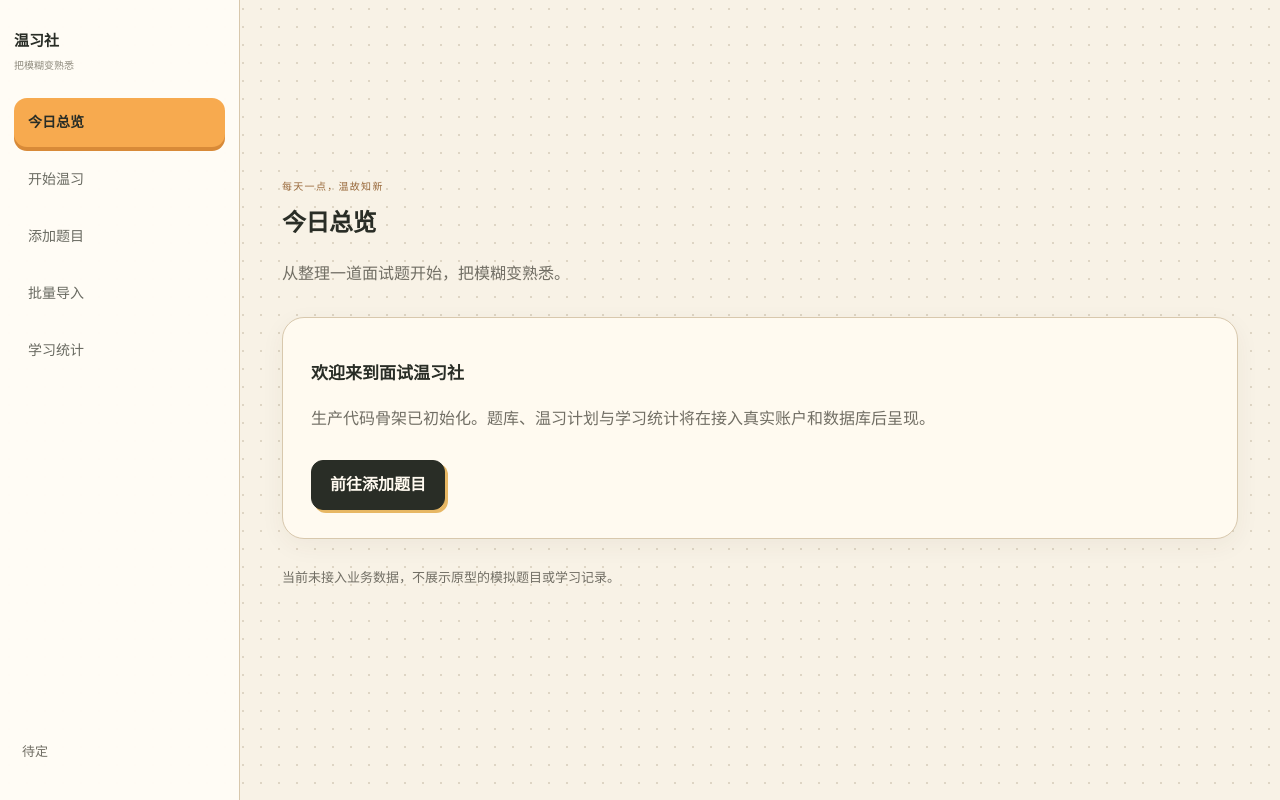
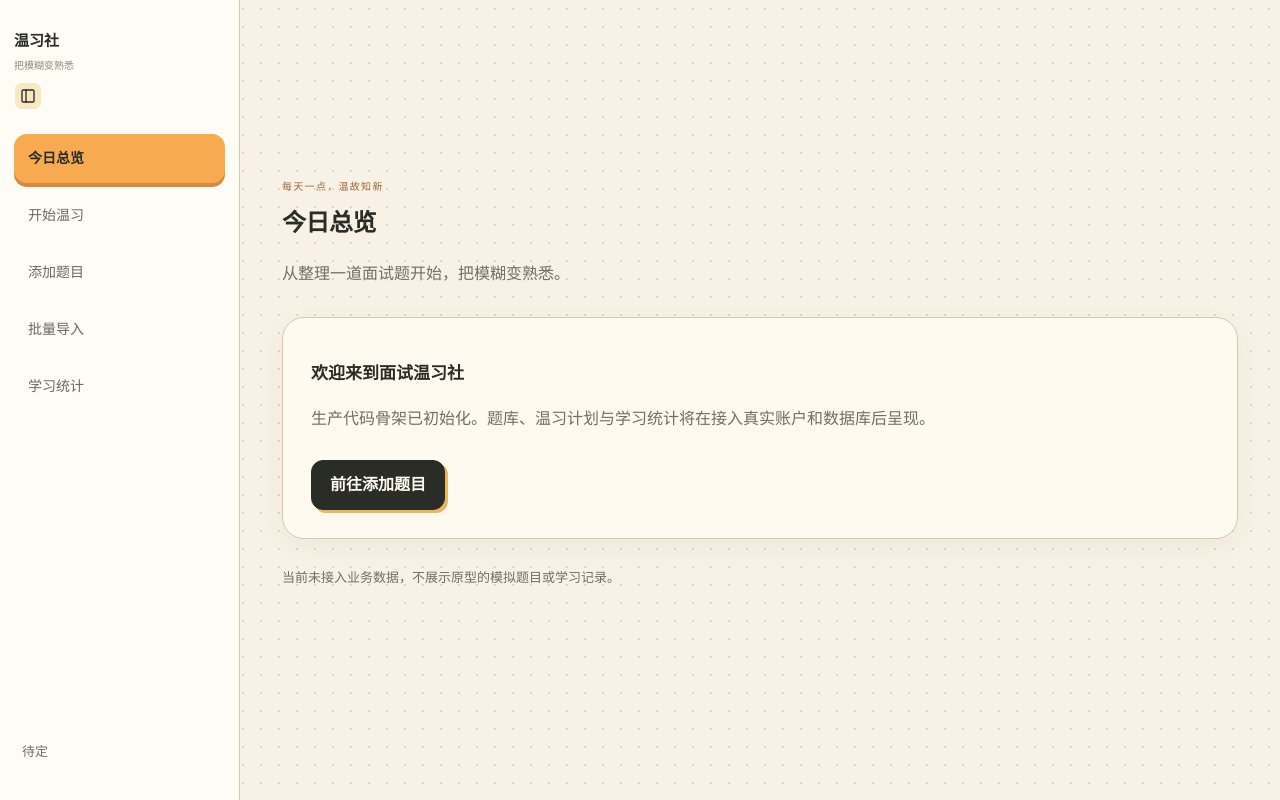
Before and after one commit to guguphoenix707/wenxi-club, a React (Vite) app in the folder frontend/: page / in a window 1280 px wide. Built offline with nearby package versions, Linux system fonts and the light colour scheme.

Commit message:
add SidebarTrigger

```diff
--- a/frontend/src/components/app-sidebar.tsx
+++ b/frontend/src/components/app-sidebar.tsx
@@ -27,7 +27,7 @@ function currentNavLabel(pathname: string) {
 }
 
 export function AppSidebar() {
-  const { setOpenMobile } = useSidebar();
+  const { setOpenMobile, open } = useSidebar();
   const location = useLocation();
 
   useEffect(() => {
@@ -35,12 +35,18 @@ export function AppSidebar() {
   }, [location.pathname, setOpenMobile]);
 
   return (
-    <Sidebar className="app-sidebar" collapsible="offcanvas">
+    <Sidebar className="app-sidebar" collapsible="icon">
       <SidebarHeader className="app-sidebar-header">
         <Link to="/" className="brand">
           温习社
           <small>把模糊变熟悉</small>
         </Link>
+        <SidebarTrigger
+          className="desktop-sidebar-toggle"
+          aria-label={open ? '收起侧边栏' : '展开侧边栏'}
+          aria-expanded={open}
+          title={open ? '收起侧边栏' : '展开侧边栏'}
+        />
         <button type="button" className="sidebar-close" onClick={() => setOpenMobile(false)} aria-label="关闭导航菜单">
           ×
         </button>
@@ -76,10 +82,16 @@ export function AppSidebar() {
 
 export function MobileHeader() {
   const { pathname } = useLocation();
+  const { openMobile } = useSidebar();
 
   return (
     <header className="mobile-header">
-      <SidebarTrigger className="mobile-menu-button" aria-label="打开导航菜单" />
+      <SidebarTrigger
+        className="mobile-menu-button"
+        aria-label={openMobile ? '收起侧边栏' : '展开侧边栏'}
+        aria-expanded={openMobile}
+        title={openMobile ? '收起侧边栏' : '展开侧边栏'}
+      />
       <div className="mobile-header-title">
         <strong>温习社</strong>
         <small>{currentNavLabel(pathname)}</small>
```
